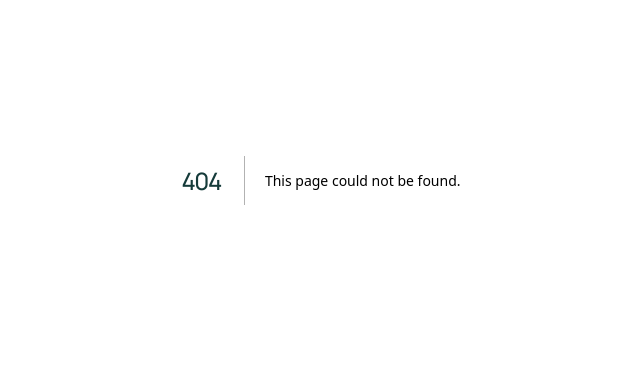
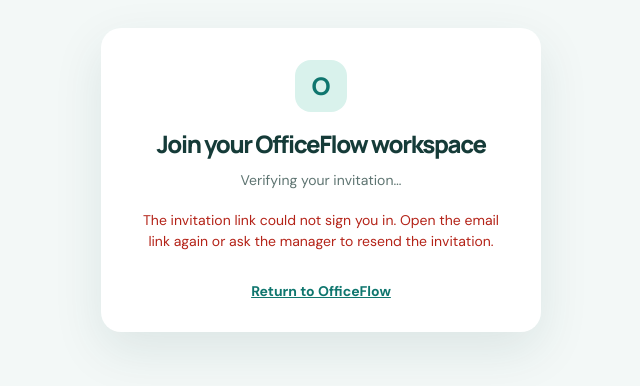
Before and after one commit to wcats95-a11y/Officeflow, a Next.js app: page /accept-invitation in a window 1280 px wide. Before the commit this address had no page. Shown: the part 220-606 px from the top of the page, without its empty margins (319-959 px from the left). Built offline with nearby package versions, Linux system fonts and the light colour scheme; no server answers.

Commit message:
Add workspace invitation acceptance page

```diff
--- /dev/null
+++ b/app/accept-invitation/page.tsx
@@ -0,0 +1,55 @@
+"use client";
+
+import { useEffect, useRef, useState } from "react";
+import { useRouter } from "next/navigation";
+import { supabase } from "../../supabaseClient";
+
+export default function AcceptInvitationPage() {
+  const router = useRouter();
+  const accepting = useRef(false);
+  const [message, setMessage] = useState("Verifying your invitation…");
+  const [errorMessage, setErrorMessage] = useState("");
+
+  useEffect(() => {
+    if (!supabase) {
+      setErrorMessage("OfficeFlow sign-in is not configured on this deployment.");
+      return;
+    }
+    let alive = true;
+    const accept = async (session: { user?: { email?: string | null } } | null) => {
+      if (!alive || !session?.user || accepting.current) return;
+      accepting.current = true;
+      setMessage("Confirming your workspace access…");
+      const { data, error } = await supabase!.rpc("officeflow_accept_invitation");
+      if (!alive) return;
+      if (error || !(data as any)?.ok) {
+        accepting.current = false;
+        setErrorMessage(error?.message || "This invitation could not be accepted. Ask the workspace manager to send a new invitation.");
+        return;
+      }
+      setMessage("Invitation accepted. Opening your OfficeFlow workspace…");
+      router.replace("/");
+      router.refresh();
+    };
+    void supabase.auth.getSession().then(({ data }) => {
+      if (data.session) void accept(data.session);
+      else if (alive) setErrorMessage("The invitation link could not sign you in. Open the email link again or ask the manager to resend the invitation.");
+    });
+    const { data: { subscription } } = supabase.auth.onAuthStateChange((_event, session) => {
+      if (session) void accept(session);
+    });
+    return () => { alive = false; subscription.unsubscribe(); };
+  }, [router]);
+
+  return (
+    <main style={{ minHeight: "100vh", display: "grid", placeItems: "center", padding: 24, background: "#f3f8f7" }}>
+      <section style={{ width: "min(100%, 440px)", padding: 32, borderRadius: 20, background: "#fff", boxShadow: "0 18px 50px rgba(15, 70, 65, .10)", textAlign: "center" }}>
+        <div style={{ width: 52, height: 52, margin: "0 auto 18px", display: "grid", placeItems: "center", borderRadius: 16, background: "#d9f2ec", color: "#0f766e", fontSize: 25, fontWeight: 800 }}>O</div>
+        <h1 style={{ margin: "0 0 10px", color: "#153b38", fontSize: 24 }}>Join your OfficeFlow workspace</h1>
+        <p style={{ margin: 0, color: "#5e7471", lineHeight: 1.6 }}>{message}</p>
+        {errorMessage && <p role="alert" style={{ marginTop: 18, color: "#b42318", lineHeight: 1.5 }}>{errorMessage}</p>}
+        {errorMessage && <a href="/" style={{ display: "inline-block", marginTop: 16, color: "#0f766e", fontWeight: 700 }}>Return to OfficeFlow</a>}
+      </section>
+    </main>
+  );
+}
```
